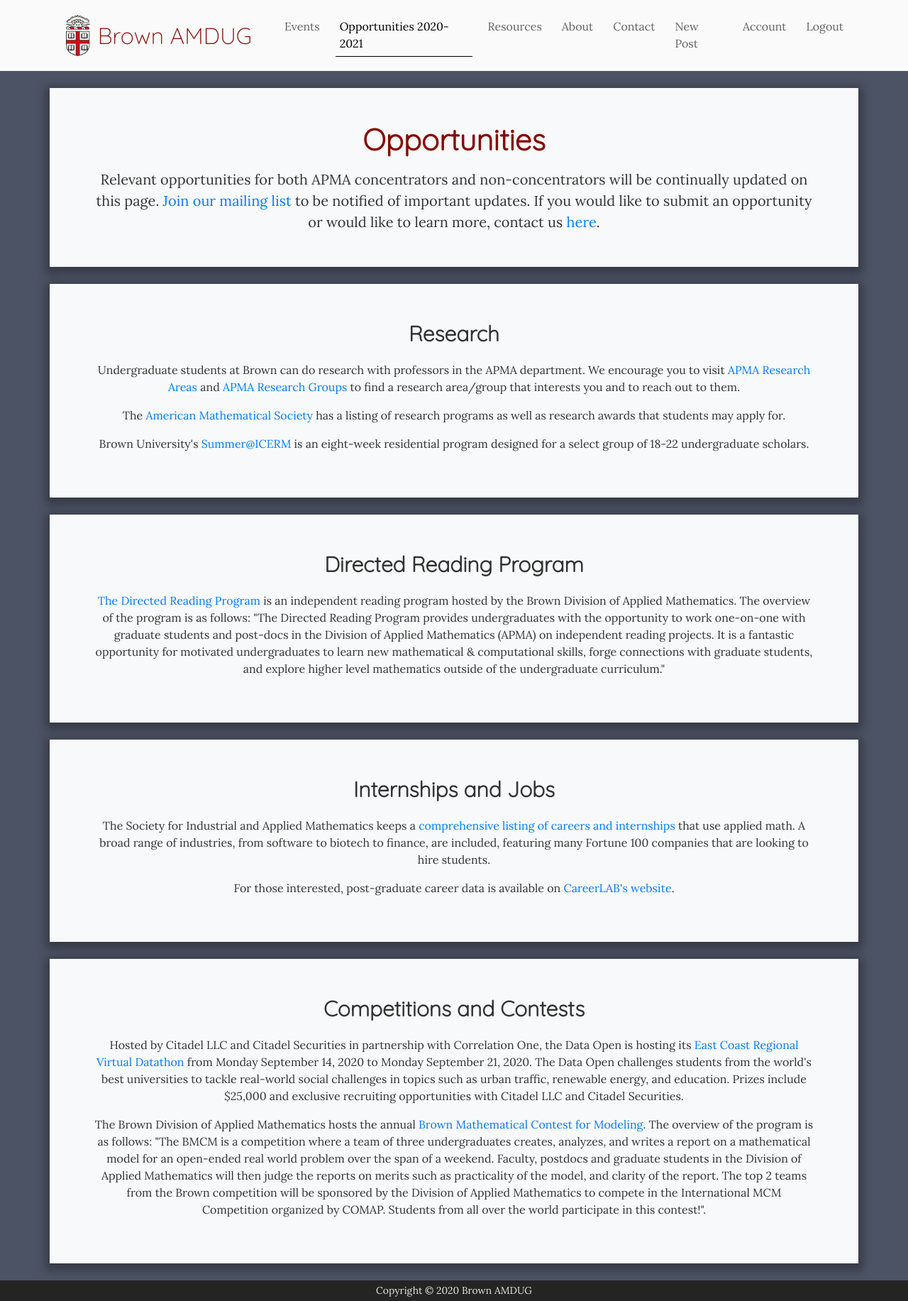
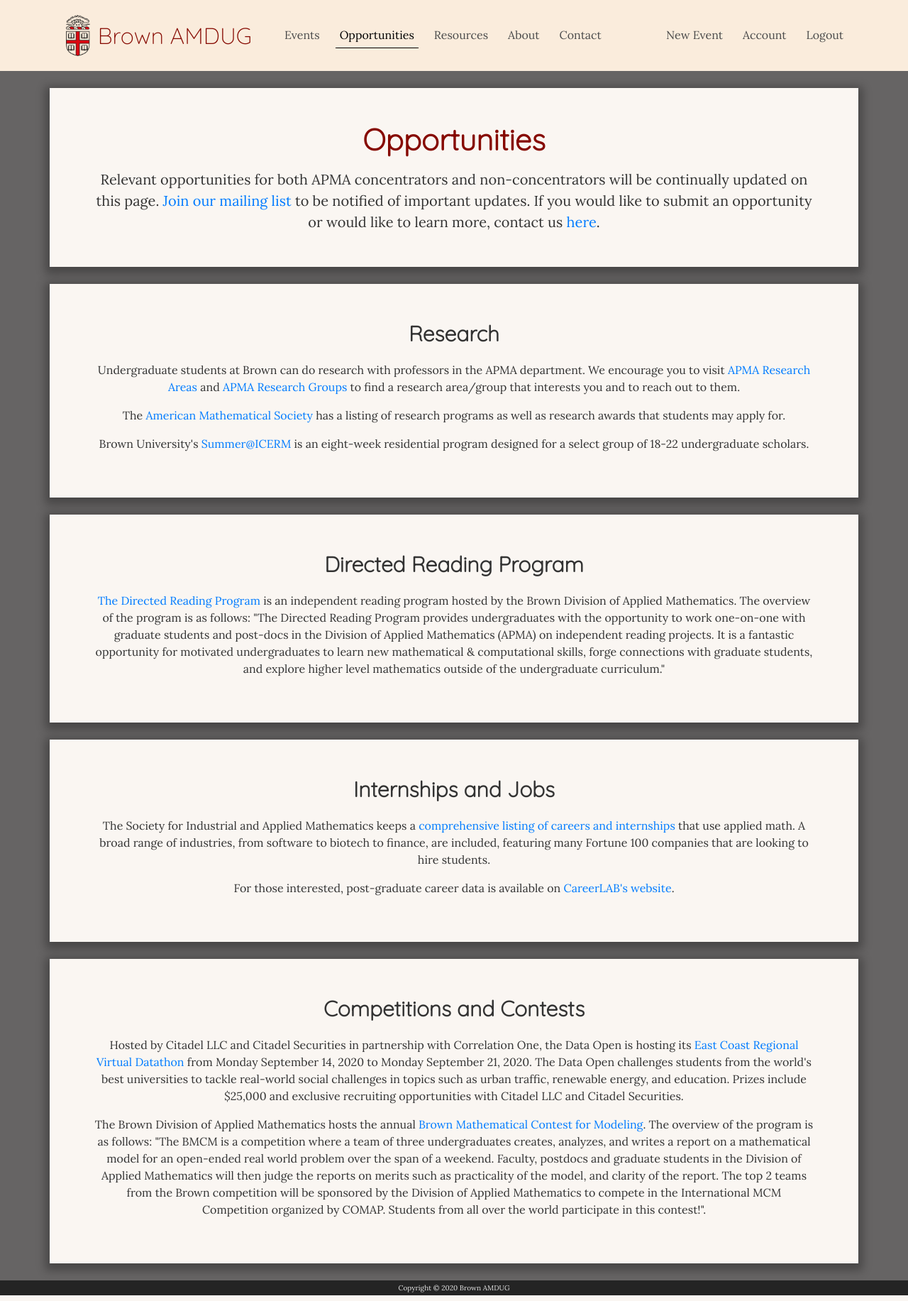
Before and after one commit to AdamWang00/amdug-website, a Flask app: page /opportunities in a window 1280 px wide. Shown: the whole page at 71% size. Run offline with Flask 2, Linux system fonts and the light colour scheme; a user stored in the database is signed in; some libraries are stand-ins or nearby versions.

Commit message:
finalize ui

```diff
--- a/website/config.py
+++ b/website/config.py
@@ -10,6 +10,7 @@
 	MAIL_USE_TLS = True
 	MAIL_USERNAME = environ['EMAIL_USER']
 	MAIL_PASSWORD = environ['EMAIL_PASS']
+	MAIL_TO = environ['EMAIL_TO']
 
 	SECRET_KEY = environ['SECRET_KEY']
 	REGISTRATION_KEY = environ['REGISTRATION_KEY']
--- a/website/posts/forms.py
+++ b/website/posts/forms.py
@@ -6,6 +6,6 @@
 
 class PostForm(FlaskForm):
 	title = StringField('Title', validators=[DataRequired()])
-	content = TextAreaField('Content', validators=[DataRequired()])
+	content = TextAreaField('Content (Markdown)', validators=[DataRequired()])
 	picture = FileField('Event Picture', validators=[FileAllowed(['jpg', 'jfif', 'png'])])
 	submit = SubmitField('Post')
--- a/website/static/main.css
+++ b/website/static/main.css
@@ -3,15 +3,11 @@
   flex-direction: column;
   height: 100vh;
 
-  background: #4C5364;
+  background: #666464;
   color: #333333;
   padding-top: 100px;
 
   font-family: Arial, Helvetica, sans-serif;
-}
-
-h1, h2, h3, h4, h5, h6 {
-  color: #444444;
 }
 
 main {
@@ -43,13 +39,17 @@
   padding: 0px;
   min-height: 100px;
   opacity: 100%;
-  background-color: #FAFAFA;
+  background-color: #FAECDC;
   transition: opacity 0.4s, min-height 0.2s;
 }
 
 .my-header.scrolled {
   min-height: 60px;
-  opacity: 90%;
+  opacity: 80%;
+}
+
+.my-header.scrolled:hover {
+  opacity: 100%;
 }
 
 .my-header .brand {
@@ -83,17 +83,17 @@
 
 .site-header .navbar-nav .nav-link {
   position: static;
-  color: #646464;
+  color: #4C4C4C;
   margin-left: 16px;
   padding: 6px;
   border-bottom: 1px solid;
-  border-color: #FAFAFA;
+  border-color: #FAECDC;
   transition: color 0.4s, border-color 0.4s;
 }
 
 .site-header .navbar-nav .nav-link:hover {
   color: black;
-  border-color: #AEAEAE;
+  border-color: #999187;
 }
 
 .site-header .navbar-nav .nav-link.active {
@@ -105,8 +105,8 @@
   color: #E6E6E6;
   background-color: #242424;
   text-align: center;
-  padding: 4px;
-  font-size: 14px;
+  padding: 3px;
+  font-size: 10px;
 }
 
 .content-section {
@@ -285,6 +285,10 @@
   margin-bottom: 0px;
 }
 
+.bg-lite {
+  background-color: #FAF6F2;
+}
+
 .shadow {
   box-shadow: 0 4px 12px 6px rgba(0, 0, 0, 0.3);
 }
--- a/website/templates/account.html
+++ b/website/templates/account.html
@@ -1,6 +1,6 @@
 {% extends "layout.html" %}
 {% block content %}
-<div class="p-4 bg-light shadow">
+<div class="p-4 bg-lite shadow">
 	<div class="content-section">
 	  	<div class="media">
 	    	<img class="rounded-circle account-img" src="{{ image_file }}">
--- a/website/templates/contact.html
+++ b/website/templates/contact.html
@@ -1,6 +1,6 @@
 {% extends "layout.html" %}
 {% block content %}
-    <div class="row shadow bg-light">
+    <div class="row shadow bg-lite">
         <div class="col-lg-5 p-5">
             <p class="title">Contact</p>
             <p class="lead">Send us a message to learn more about what Brown APMA has to offer. We'd love to answer questions about courses, opportunities, or just APMA in general!</p>
--- a/website/templates/create_post.html
+++ b/website/templates/create_post.html
@@ -1,6 +1,6 @@
 {% extends "layout.html" %}
 {% block content %}
-<div class="p-4 bg-light shadow">
+<div class="p-4 bg-lite shadow">
 	<div class="content-section">
 		<form method="POST" action="" enctype="multipart/form-data">
 			{{ form.hidden_tag() }}
--- a/website/templates/events.html
+++ b/website/templates/events.html
@@ -2,7 +2,7 @@
 {% block content %}
 	{% if posts.items %}
 		{% for post in posts.items %}
-			<article class="horizontal content-section shadow bg-light">
+			<article class="horizontal content-section shadow bg-lite">
 				<img class="rounded-circle article-img mt-4 ml-4 mr-2" src="{{ url_for('static', filename='profile_pics/' + post.author.image_file) }}">
 				<div class="row flex">
 					<div class="col-lg-6">
@@ -32,7 +32,7 @@
 			{% endfor %}
 		</div>
 	{% else %}
-		<div class="bg-light shadow text-center p-4">
+		<div class="bg-lite shadow text-center p-4">
 			<p class="lead" style="margin-bottom: 0px;">We are currently planning future events. Please check back later!</p>
 		</div>
 	{% endif %}
--- a/website/templates/home.html
+++ b/website/templates/home.html
@@ -1,6 +1,6 @@
 {% extends "layout.html" %}
 {% block content %}
-	<div class="row bg-light shadow">
+	<div class="row bg-lite shadow">
         <div class="col-lg-7 fit-img">
 		    <img src="{{ url_for('static', filename='images/am_new.jpg') }}" alt="AMDUG">
         </div>
@@ -10,7 +10,7 @@
         </div>
 	</div>
     <br>
-    <div class="row bg-light shadow">
+    <div class="row bg-lite shadow">
         <div class="col-lg-12">
             <div class="text-center pt-5 pl-5 pr-5">
                 <p class="title">What we do</p>
--- a/website/templates/layout.html
+++ b/website/templates/layout.html
@@ -38,7 +38,7 @@
 				<div class="collapse navbar-collapse" id="navbarToggle">
 					<div class="navbar-nav mr-auto">
 						<a id="events-link" class="nav-item nav-link" href="{{ url_for('main.events') }}">Events</a>
-						<a id="opportunities-link" class="nav-item nav-link" href="{{ url_for('main.opportunities') }}">Opportunities 2020-2021</a>
+						<a id="opportunities-link" class="nav-item nav-link" href="{{ url_for('main.opportunities') }}">Opportunities</a>
 						<a id="resources-link" class="nav-item nav-link" href="{{ url_for('main.resources') }}">Resources</a>
 						<a id="about-link" class="nav-item nav-link" href="{{ url_for('main.about') }}">About</a>
 						<a id="contact-link" class="nav-item nav-link" href="{{ url_for('main.contact') }}">Contact</a>
@@ -61,7 +61,7 @@
 					</div>
 					<div class="navbar-nav">
 						{% if current_user.is_authenticated %}
-							<a class="nav-item nav-link" href="{{ url_for('posts.new_post') }}">New Post</a>
+							<a class="nav-item nav-link" href="{{ url_for('posts.new_post') }}">New Event</a>
 							<a class="nav-item nav-link" href="{{ url_for('users.account') }}">Account</a>
 							<a class="nav-item nav-link" href="{{ url_for('users.logout') }}">Logout</a>
 						{% endif %}
--- a/website/templates/login.html
+++ b/website/templates/login.html
@@ -1,6 +1,6 @@
 {% extends "layout.html" %}
 {% block content %}
-<div class="p-4 bg-light shadow">
+<div class="p-4 bg-lite shadow">
 	<div class="content-section">
 		<form method="POST" action="">
 			{{ form.hidden_tag() }}
--- a/website/templates/opportunities.html
+++ b/website/templates/opportunities.html
@@ -1,6 +1,6 @@
 {% extends "layout.html" %}
 {% block content %}
-    <div class="row bg-light shadow">
+    <div class="row bg-lite shadow">
         <div class="col-lg-12">
             <div class="text-center p-5">
                 <p class="title">Opportunities</p>
@@ -9,7 +9,7 @@
         </div>
     </div>
     <br>
-    <div class="row bg-light shadow">
+    <div class="row bg-lite shadow">
         <div class="col-lg-12">
             <div class="text-center p-5">
                 <p class="title-2">Research</p>
@@ -20,7 +20,7 @@
         </div>
     </div>
     <br>
-    <div class="row bg-light shadow">
+    <div class="row bg-lite shadow">
         <div class="col-lg-12">
             <div class="text-center p-5">
                 <p class="title-2">Directed Reading Program</p>
@@ -29,7 +29,7 @@
         </div>
     </div>
     <br>
-    <div class="row bg-light shadow">
+    <div class="row bg-lite shadow">
         <div class="col-lg-12">
             <div class="text-center p-5">
                 <p class="title-2">Internships and Jobs</p>
@@ -39,7 +39,7 @@
         </div>
     </div>
     <br>
-    <div class="row bg-light shadow">
+    <div class="row bg-lite shadow">
         <div class="col-lg-12">
             <div class="text-center p-5">
                 <p class="title-2">Competitions and Contests</p>
--- a/website/templates/post.html
+++ b/website/templates/post.html
@@ -1,6 +1,6 @@
 {% extends "layout.html" %}
 {% block content %}
-<article class="horizontal content-section shadow bg-light">
+<article class="horizontal content-section shadow bg-lite">
 	<img class="rounded-circle article-img mt-4 ml-4 mr-2" src="{{ url_for('static', filename='profile_pics/' + post.author.image_file) }}">
 	<div class="row flex">
 		<div class="col-lg-6">
--- a/website/templates/register.html
+++ b/website/templates/register.html
@@ -1,6 +1,6 @@
 {% extends "layout.html" %}
 {% block content %}
-<div class="p-4 bg-light shadow">
+<div class="p-4 bg-lite shadow">
 	<div class="content-section">
 		<form method="POST" action="">
 			{{ form.hidden_tag() }}
--- a/website/templates/reset_request.html
+++ b/website/templates/reset_request.html
@@ -1,6 +1,6 @@
 {% extends "layout.html" %}
 {% block content %}
-<div class="p-4 bg-light shadow">
+<div class="p-4 bg-lite shadow">
 	<div class="content-section">
 		<form method="POST" action="">
 			{{ form.hidden_tag() }}
--- a/website/templates/reset_token.html
+++ b/website/templates/reset_token.html
@@ -1,6 +1,6 @@
 {% extends "layout.html" %}
 {% block content %}
-<div class="p-4 bg-light shadow">
+<div class="p-4 bg-lite shadow">
 	<div class="content-section">
 		<form method="POST" action="">
 			{{ form.hidden_tag() }}
--- a/website/templates/resources.html
+++ b/website/templates/resources.html
@@ -1,6 +1,6 @@
 {% extends "layout.html" %}
 {% block content %}
-    <div class="row bg-light shadow">
+    <div class="row bg-lite shadow">
         <div class="col-lg-12">
             <div class="text-center pt-5 pl-5 pr-5">
                 <p class="title">Resources</p>
--- a/website/templates/user_posts.html
+++ b/website/templates/user_posts.html
@@ -2,7 +2,7 @@
 {% block content %}
 <h1 class="mb-3" style="color: white;">Posts by {{ user.name }} ({{ posts.total }})</h1>
 {% for post in posts.items %}
-<article class="horizontal content-section shadow bg-light">
+<article class="horizontal content-section shadow bg-lite">
 	<img class="rounded-circle article-img mt-4 ml-4 mr-2" src="{{ url_for('static', filename='profile_pics/' + post.author.image_file) }}">
 	<div class="row flex">
 		<div class="col-lg-6">
```
Also changed, not shown: website/templates/about.html (+4 -4 lines).
